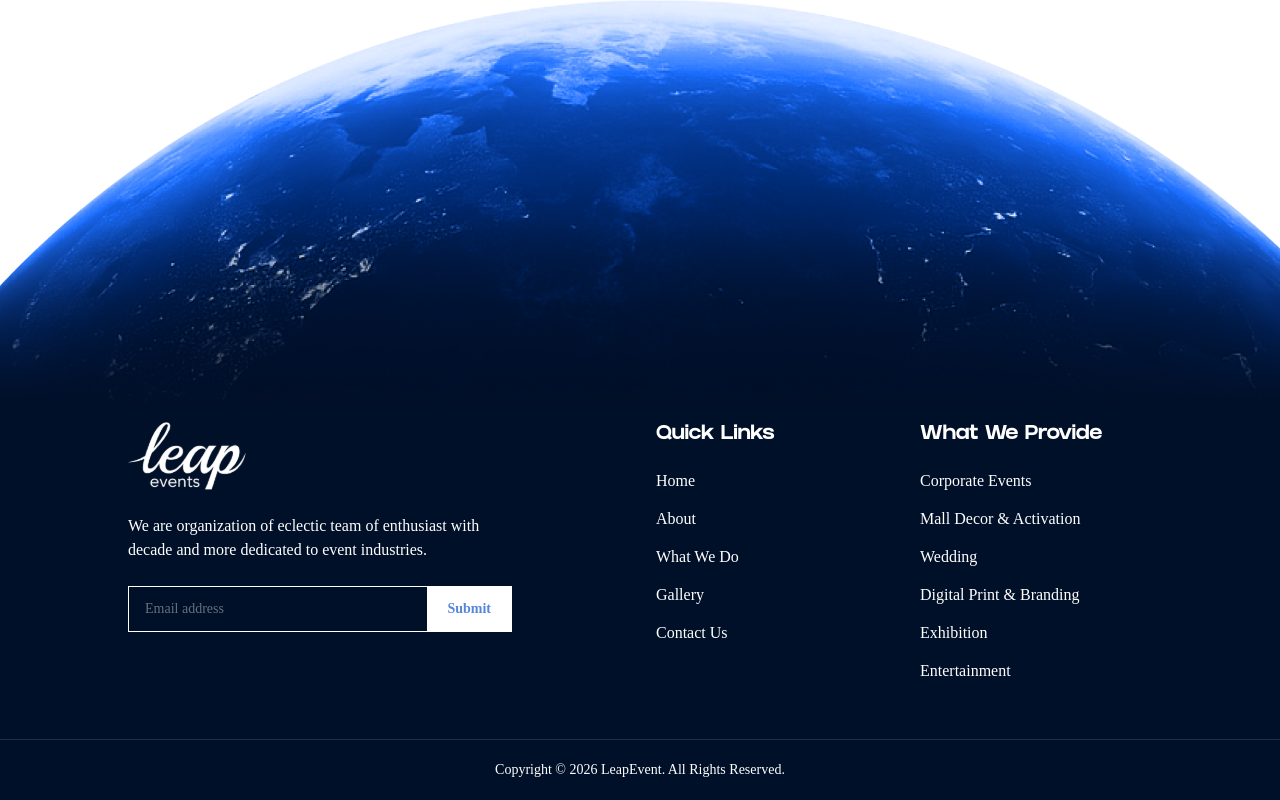
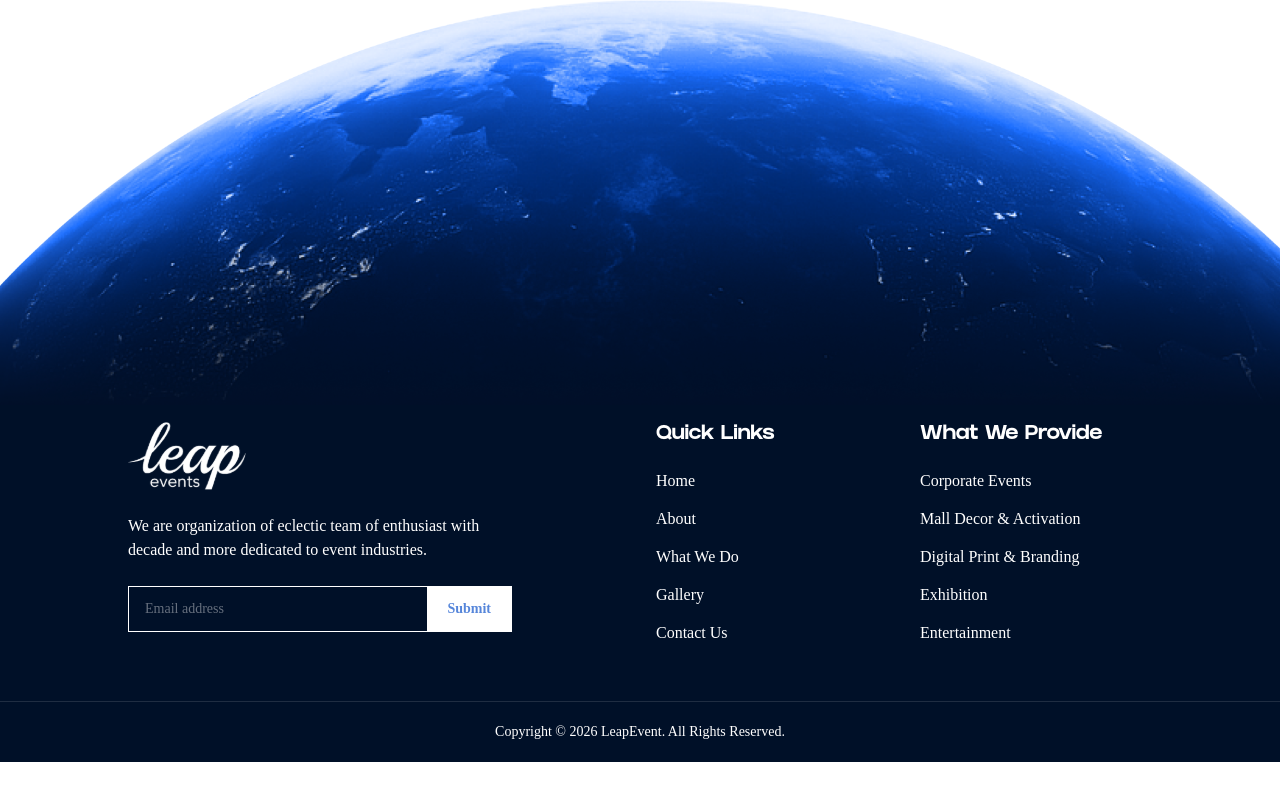
Before and after one commit to digiexpouae/Leap-Events, a Next.js app: page /about in a window 1280 px wide. Shown: the part 5786-6586 px from the top of the page. After the commit the page ends 6548 px from the top, so only its background shows below. Built offline with nearby package versions, Linux system fonts and the light colour scheme; a web font is replaced by a local one.

Commit message:
Fix:footer & form fix

```diff
--- a/src/app/common/Form.jsx
+++ b/src/app/common/Form.jsx
@@ -7,7 +7,7 @@ const departments = [
     "Family Festivals",
     "Students Festival",
     "Tech Festival",
-    "Wedding Events",
+    // "Wedding Events",
     "Other",
 ];
 
--- a/src/app/components/Home/event.jsx
+++ b/src/app/components/Home/event.jsx
@@ -61,7 +61,7 @@ export default function CorporateEvents() {
         title: 'Corporate Events', image: "/assets/home/7.png"
     },
     { title: "Mall Decor & Activation", image: "/assets/home/Malldecor.jpg" },
-    { title: "Wedding", image: "/assets/home/wedding.jpg" },
+    // { title: "Wedding", image: "/assets/home/wedding.jpg" },
     { title: "Digital Print & Branding", image: "/assets/home/digitalprint.jpg" },
     { title: 'Exhibition', image: "/assets/home/event.jpg" },
 
--- a/src/app/layout/footer.jsx
+++ b/src/app/layout/footer.jsx
@@ -14,7 +14,7 @@ const quickLinks = [
 const services = [
     "Corporate Events",
     "Mall Decor & Activation",
-    "Wedding",
+    // "Wedding",
     "Digital Print & Branding",
     "Exhibition",
     "Entertainment",
```
